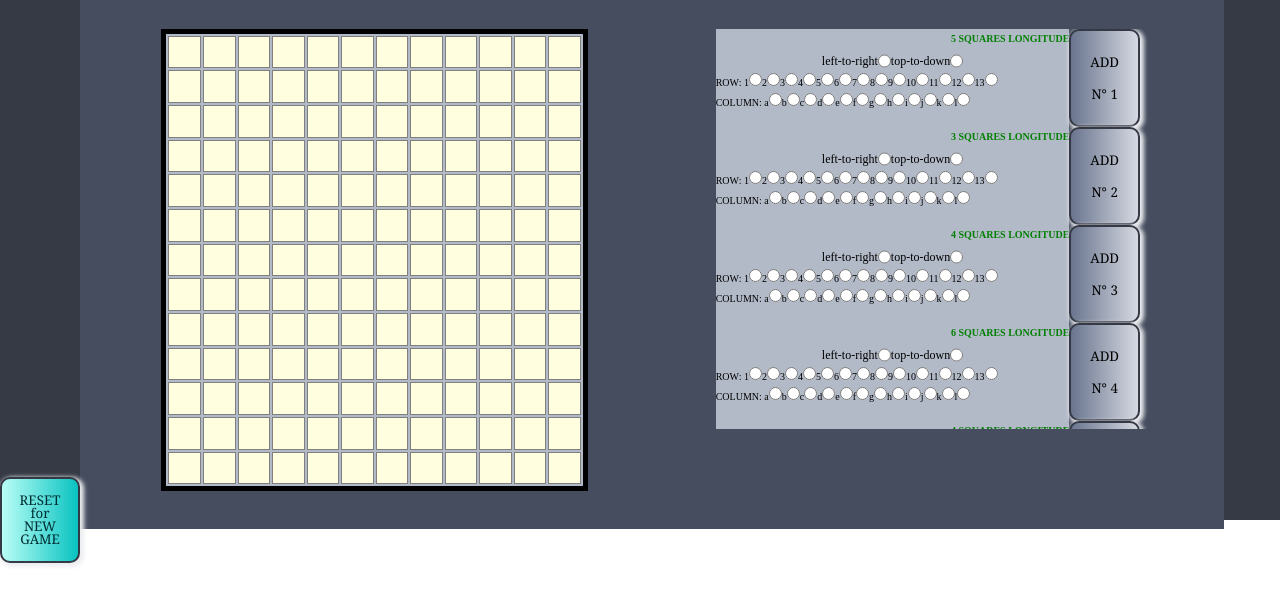
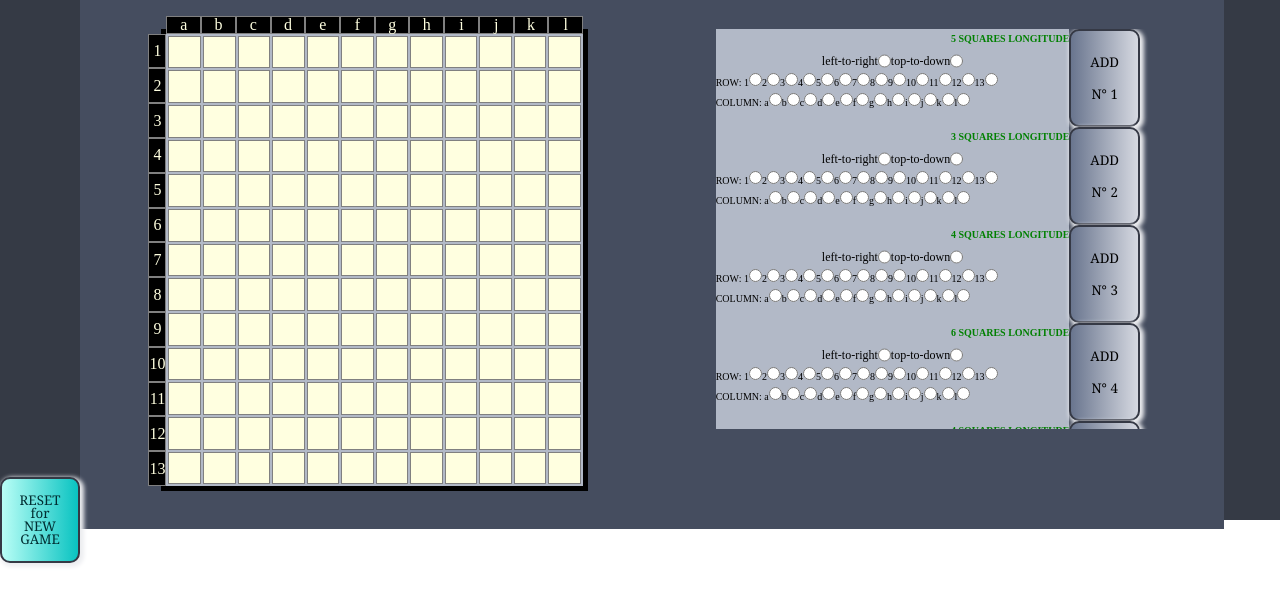
Before and after one commit to manelly67/TheOdinProject-Battleship, a website built with webpack: page dist/index.html in a window 1280 px wide. Both pictures are taken after a click on the button "ADD SHIPS". Shown: the part 80-684 px from the top of the page. Built offline with nearby package versions, Linux system fonts and the light colour scheme.

Commit message:
adding rows and columns headers

```diff
--- a/src/components/add-ships.js
+++ b/src/components/add-ships.js
@@ -174,7 +174,7 @@ for(let i=1; i<=shipLength.length; ++i){
             submitReady.remove();
 
             if(document.querySelectorAll('.formInput').length===0){
-                removeAllAddShipsDiv(grid,divForRandom);
+                removeAllAddShipsDiv(grid,divForRandom,divColumnsHead,divRowsHead);
                 randomShipsForComputerPlayer(arg3,computerBoard,shipLength,playerComputer);
             }
 
@@ -212,7 +212,7 @@ for(let i=1; i<=shipLength.length; ++i){
         updateCells(humanBoard,playerHuman['gameboard']['board']);
         randomShips(playerHuman['gameboard'],shipLength);
         updateCells(humanBoard,playerHuman['gameboard']['board']);
-        removeAllAddShipsDiv(grid,divForRandom);
+        removeAllAddShipsDiv(grid,divForRandom,divColumnsHead,divRowsHead);
         randomShipsForComputerPlayer(arg3,computerBoard,shipLength,playerComputer);
       });
 
@@ -220,16 +220,37 @@ for(let i=1; i<=shipLength.length; ++i){
     arg4.appendChild(divForError);
     divForRandom.appendChild(buttonRandom);
 
-// AGREGAR AQUI LOS DOS DIV CON LAS COLUMNAS Y LAS FILAS Y REMOVERLOS AL AGREGAR LOS BARCOS
+// headers for the rows and columns of the human player board
+      const divColumnsHead = document.createElement('div');
+      divColumnsHead.classList.add('columnsHead');
+        for (let j = 0; j < columns; j++) {
+        const cellHead = document.createElement("div");
+        cellHead.classList.add("headCell");
+        cellHead.textContent = alf_y[j];
+        divColumnsHead.appendChild(cellHead);
+        }
+      arg2.appendChild(divColumnsHead);
 
+      const divRowsHead = document.createElement('div');
+      divRowsHead.classList.add('rowsHead');
+        for (let i = 0; i < rows; i++) {
+        const cellHead = document.createElement("div");
+        cellHead.classList.add("headCell");
+        cellHead.setAttribute('style','height:7.25%;')
+        cellHead.textContent = i+1;
+        divRowsHead.appendChild(cellHead);
+        }
+      arg2.appendChild(divRowsHead);
 
 
 }
 
-function removeAllAddShipsDiv(arg1,arg2){
-    // arg1 and arg2 are the both div to will be removed
+function removeAllAddShipsDiv(arg1,arg2,arg3,arg4){
+    // all the arguments are the divs to will be removed
     arg1.remove();
     arg2.remove();
+    arg3.remove();
+    arg4.remove();
 }
 
 function randomShipsForComputerPlayer(arg1,arg2,arg3,arg4){
--- a/src/style-base.css
+++ b/src/style-base.css
@@ -94,6 +94,18 @@ table {
 	  background-color: #b2b9c7;
 	}
 
+.headCell {
+	display: flex;
+	justify-content: center;
+	align-items: center;
+	text-align: center;
+	font-size: 1rem;
+	border: 1px solid grey;
+	color: lightyellow;
+	background: black;
+	cursor: pointer;
+  }
+
 /* buttons */
 .hide {
 	display: none;
@@ -107,9 +119,12 @@ table {
     background-image: linear-gradient(to right, rgb(105,117,142) 0%, rgb(214,217,225) 100%) ;
     box-shadow: #edeef1 2px 2px 4px 2px; border: 2px solid #353945; display: inline-block;
 
+	transition: transform 250ms ease-in-out;
 }
 .addShipButton:hover {
-    background: #545e75; color: white; }
+    background: #545e75; color: white;
+	transform: scale(1.05);
+ }
 .addShipButton:active {
     background: #454d5f; color: white; }
 
@@ -119,9 +134,13 @@ table {
 	font-style: normal; font-variant: normal; text-transform: none;
 	background-image: linear-gradient(to right, #b9fef6 0%, #09c3c1 100%) ;
 	box-shadow: #edeef1 2px 2px 4px 2px; border: 2px solid #353945; display: inline-block;
+
+	transition: transform 250ms ease-in-out;
 }
 .resetButton:hover {
-	background: #545e75; color: white; }
+	background: #545e75; color: white;
+	transform: scale(1.05);
+}
 .resetButton:active {
 	background: #454d5f; color: white; }
 
--- a/src/style.css
+++ b/src/style.css
@@ -113,6 +113,8 @@ div {
     }
 
   .board-human {
+      position: relative;   /* for headers purpose */
+
       grid-column: 2/3;   /* esta linea se asocia al grid del board */
       grid-row: 2/3;      /* esta linea se asocia al grid del board */
       display: grid;
@@ -138,5 +140,22 @@ div {
         gap: 2px;
         padding: 2px;
         background-color: #edeef1;
+
       }
+
+    .columnsHead {
+      position: absolute;    /* in relation parent board-human*/
+      transform: translateY(-100%);
+      width: 100% ;
+      display:flex;
+      justify-content: space-between;
     }
+
+    .rowsHead{
+      position: absolute;    /* in relation parent board-human*/
+      transform: translateX(-100%);
+      height: 100%;
+    }
+
+
+    }
```
Also changed, not shown: dist/addShips.bundle.js, dist/screenController.bundle.js, 1 other file.
